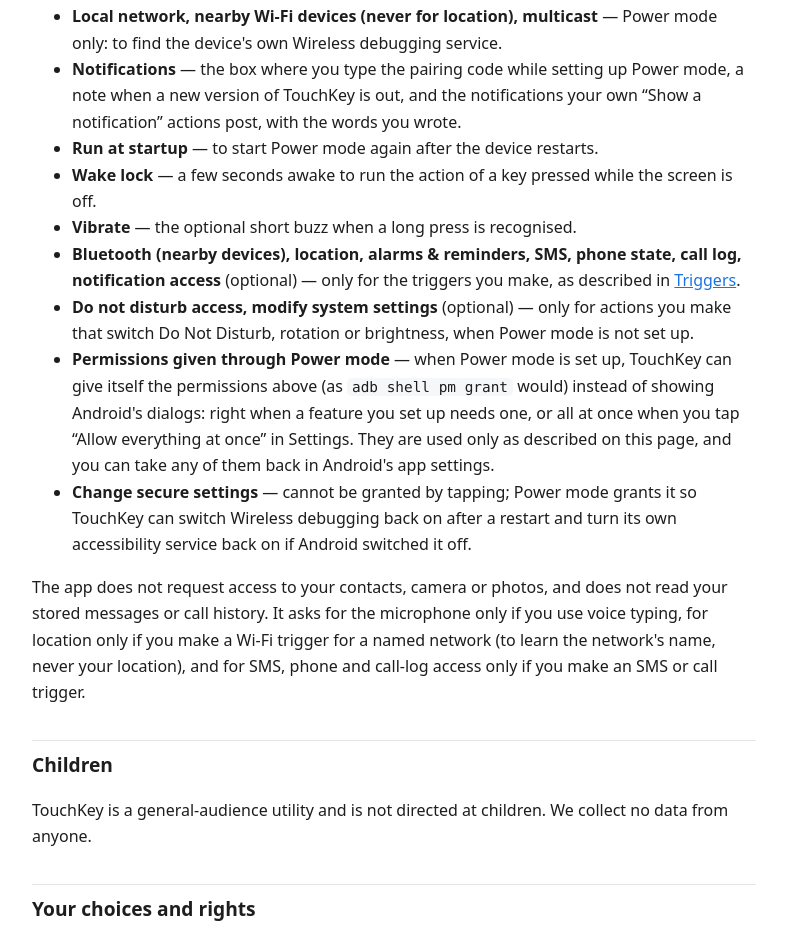
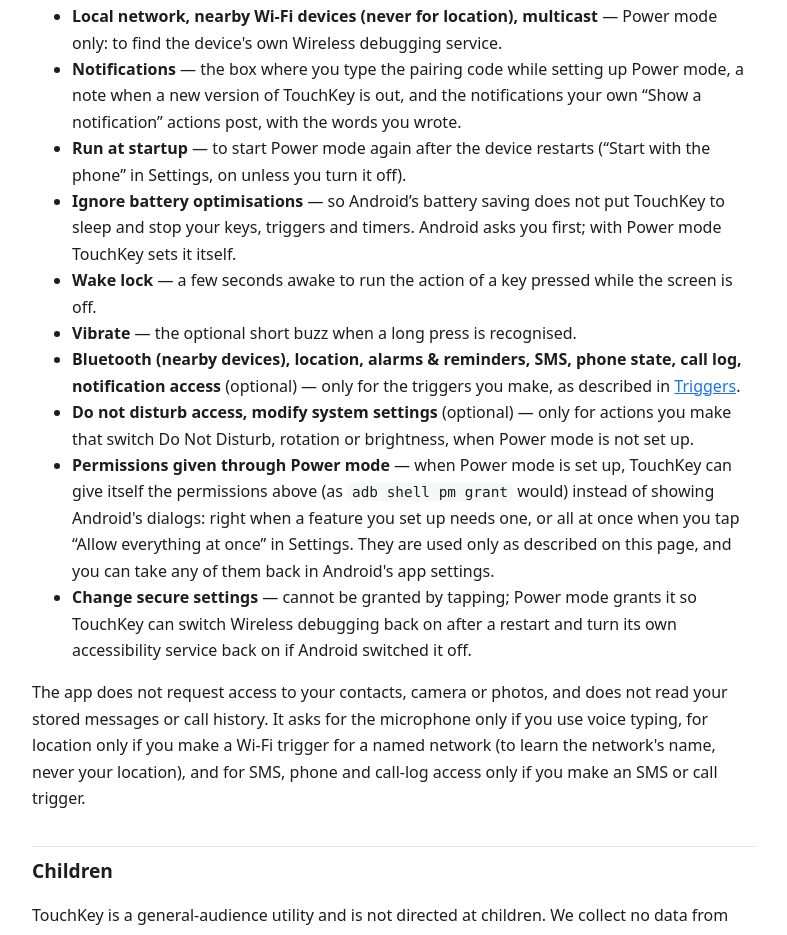
Before and after one commit to il90il90/privacy, a plain HTML site: page touchkey/index.html in a window 1280 px wide. Shown: the part 7571-8506 px from the top of the page, without its empty margins (246-1033 px from the left). Drawn offline with Linux system fonts and the light colour scheme.

Commit message:
TouchKey: start with the phone, battery optimisation exemption
Co-Authored-By: Claude Opus 5.5 <noreply@anthropic.com>
Claude-Session: https://claude.ai/code/session_01TogDqqpY3YiHMJT3JHDk3G

```diff
--- a/touchkey/index.html
+++ b/touchkey/index.html
@@ -118,7 +118,8 @@
 <li><strong>Install apps</strong> &mdash; only to install a TouchKey update you chose to install; Android asks you to confirm each time, unless Power mode installs it.</li>
 <li><strong>Local network, nearby Wi-Fi devices (never for location), multicast</strong> &mdash; Power mode only: to find the device's own Wireless debugging service.</li>
 <li><strong>Notifications</strong> &mdash; the box where you type the pairing code while setting up Power mode, a note when a new version of TouchKey is out, and the notifications your own &ldquo;Show a notification&rdquo; actions post, with the words you wrote.</li>
-<li><strong>Run at startup</strong> &mdash; to start Power mode again after the device restarts.</li>
+<li><strong>Run at startup</strong> &mdash; to start Power mode again after the device restarts (&ldquo;Start with the phone&rdquo; in Settings, on unless you turn it off).</li>
+<li><strong>Ignore battery optimisations</strong> &mdash; so Android&rsquo;s battery saving does not put TouchKey to sleep and stop your keys, triggers and timers. Android asks you first; with Power mode TouchKey sets it itself.</li>
 <li><strong>Wake lock</strong> &mdash; a few seconds awake to run the action of a key pressed while the screen is off.</li>
 <li><strong>Vibrate</strong> &mdash; the optional short buzz when a long press is recognised.</li>
 <li><strong>Bluetooth (nearby devices), location, alarms &amp; reminders, SMS, phone state, call log, notification access</strong> (optional) &mdash; only for the triggers you make, as described in <a href="#triggers">Triggers</a>.</li>
```
